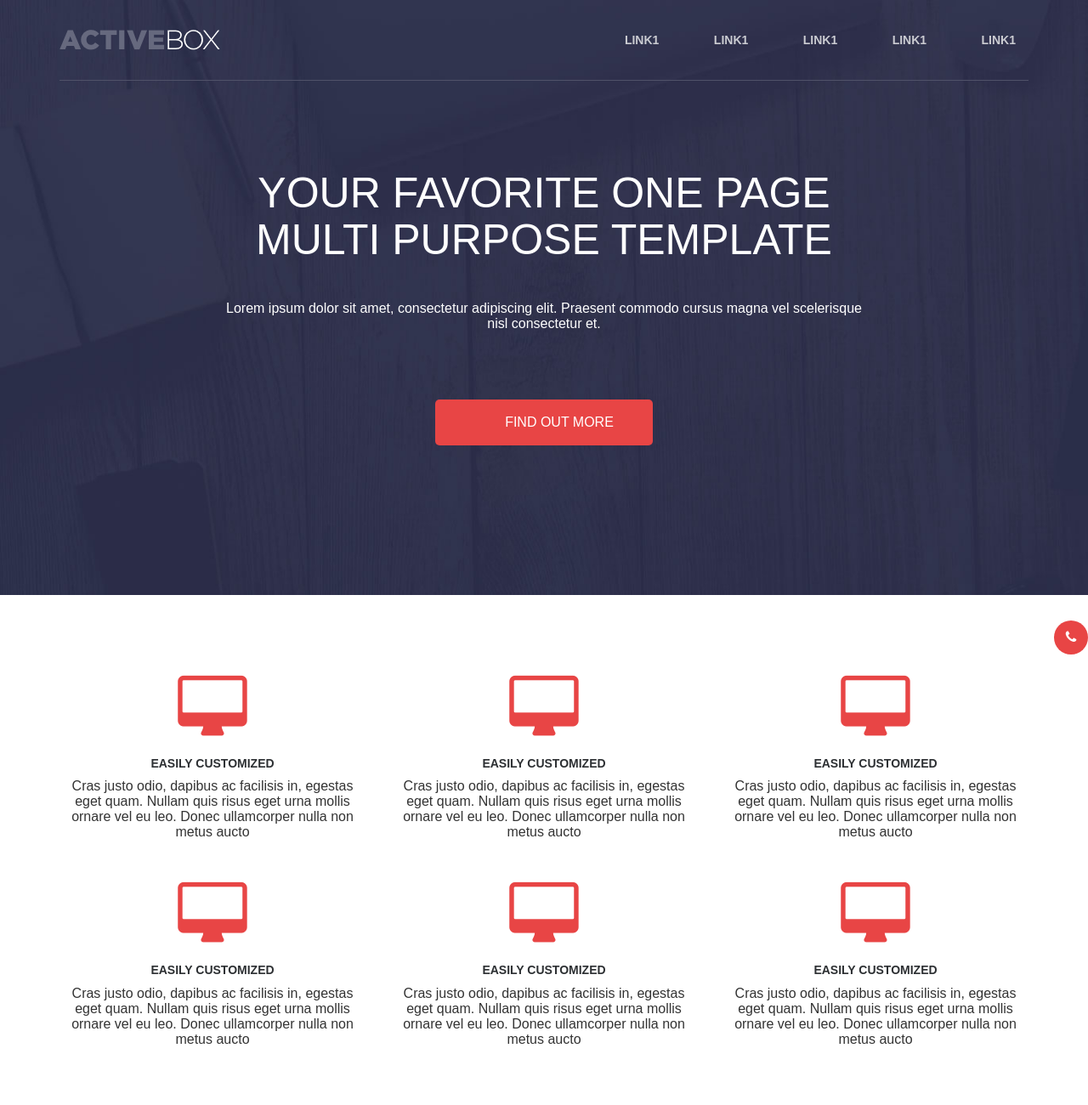
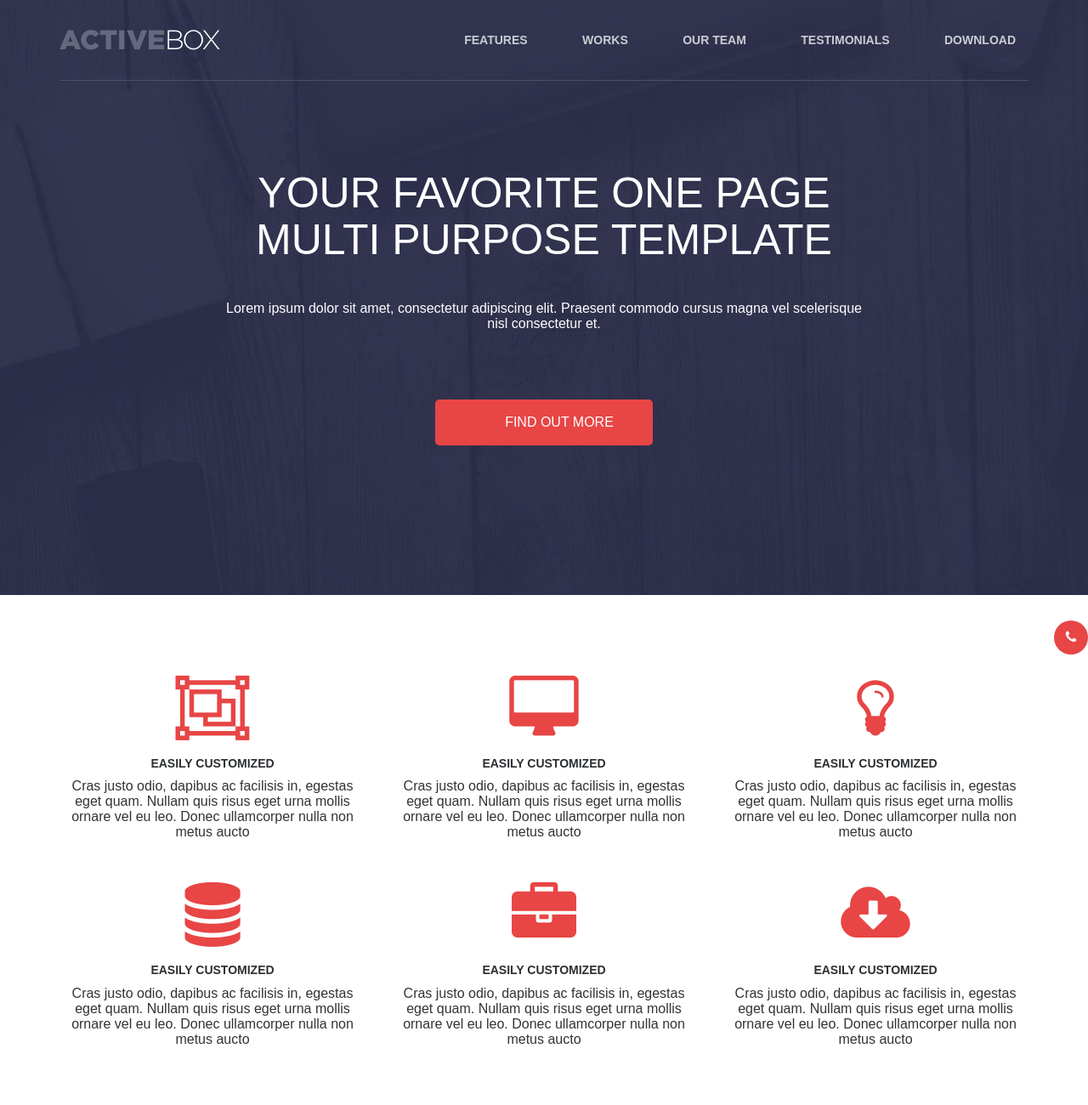
Before and after one commit to MaximTombachev/My-works, a plain HTML site: page bootstrap/index.html in a window 1280 px wide. Shown: the top 1300 px of the page at 85% size. Drawn offline with nearby package versions, Linux system fonts and the light colour scheme; a web font is replaced by a local one.

Commit message:
change in the index

```diff
--- a/bootstrap/index.html
+++ b/bootstrap/index.html
@@ -10,6 +10,7 @@
     <link href="css/style.css" rel="stylesheet">
     <link href="css/media.css" rel="stylesheet">
     <link href="css/font-awesome.css" rel="stylesheet">
+      <link href="css/fonts.css" rel="stylesheet">
 </head>
 <body>
 <header>
@@ -22,11 +23,11 @@
                 </div>
                 <div class='collapse navbar-collapse navbar-right' id='top-menu'>
                     <ul class='menu'>
-                        <li><a href='#'>Link1</a></li>
-                        <li><a href='#'>Link1</a></li>
-                        <li><a href='#'>Link1</a></li>
-                        <li><a href='#'>Link1</a></li>
-                        <li><a href='#'>Link1</a></li>
+                        <li><a href='#'>Features</a></li>
+                        <li><a href='#'>Works</a></li>
+                        <li><a href='#'>Our team</a></li>
+                        <li><a href='#'>Testimonials</a></li>
+                        <li><a href='#'>Download</a></li>
                     </ul>
                 </div>
             </div>
@@ -51,7 +52,7 @@ Multi Purpose Template</h1>
     <div class='row'>
         <div class='col-md-4 col-sm-6'>
             <div class='param-block'>
-                <i class='fa fa-desktop'></i>
+                <i class='fa fa-object-group'></i>
                 <h3>Easily Customized</h3>
                 <p>Cras justo odio, dapibus ac facilisis in, egestas eget quam. Nullam quis risus eget urna mollis ornare vel eu leo. Donec ullamcorper nulla non metus aucto</p>
             </div>
@@ -65,28 +66,28 @@ Multi Purpose Template</h1>
         </div>
         <div class='col-md-4 col-sm-6'>
             <div class='param-block'>
-                <i class='fa fa-desktop'></i>
+                <i class='fa fa-lightbulb-o'></i>
                 <h3>Easily Customized</h3>
                 <p>Cras justo odio, dapibus ac facilisis in, egestas eget quam. Nullam quis risus eget urna mollis ornare vel eu leo. Donec ullamcorper nulla non metus aucto</p>
             </div>
         </div>
         <div class='col-md-4 col-sm-6'>
             <div class='param-block'>
-                <i class='fa fa-desktop'></i>
+                <i class='fa fa-database'></i>
                 <h3>Easily Customized</h3>
                 <p>Cras justo odio, dapibus ac facilisis in, egestas eget quam. Nullam quis risus eget urna mollis ornare vel eu leo. Donec ullamcorper nulla non metus aucto</p>
             </div>
         </div>
         <div class='col-md-4 col-sm-6'>
             <div class='param-block'>
-                <i class='fa fa-desktop'></i>
+                <i class='fa fa-briefcase'></i>
                 <h3>Easily Customized</h3>
                 <p>Cras justo odio, dapibus ac facilisis in, egestas eget quam. Nullam quis risus eget urna mollis ornare vel eu leo. Donec ullamcorper nulla non metus aucto</p>
             </div>
         </div>
         <div class='col-md-4 col-sm-6'>
             <div class='param-block'>
-                <i class='fa fa-desktop'></i>
+                <i class='fa fa-cloud-download '></i>
                 <h3>Easily Customized</h3>
                 <p>Cras justo odio, dapibus ac facilisis in, egestas eget quam. Nullam quis risus eget urna mollis ornare vel eu leo. Donec ullamcorper nulla non metus aucto</p>
             </div>
```
